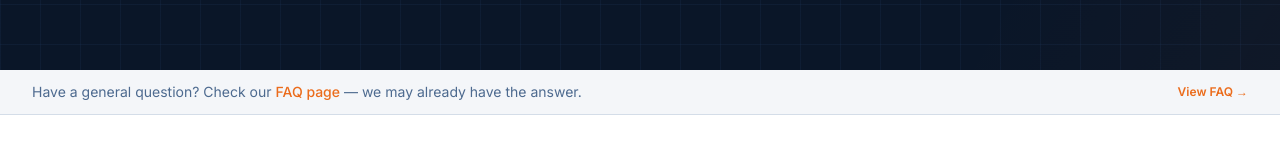
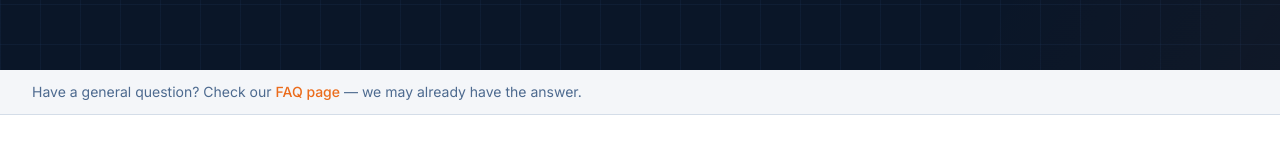
Before and after one commit to JasonBee99/MagidoUSA, a Next.js app: page /contact in a window 1280 px wide. Shown: the part 533-697 px from the top of the page. Built offline with nearby package versions, Linux system fonts and the light colour scheme.

Commit message:
Phase 24: contact page — remove redundant View FAQ button, text fills full width

```diff
--- a/src/app/contact/page.tsx
+++ b/src/app/contact/page.tsx
@@ -193,7 +193,7 @@
 
       {/* ─── FAQ Callout ─── */}
       <div className="border-b border-[var(--color-border)] bg-[var(--color-bg-secondary)]">
-        <div className="mx-auto flex max-w-7xl items-center justify-between gap-4 px-4 py-3 sm:px-6 lg:px-8">
+        <div className="mx-auto max-w-7xl px-4 py-3 sm:px-6 lg:px-8">
           <p className="text-sm text-[var(--color-text-secondary)]">
             Have a general question? Check our{' '}
             <Link href="/faq" className="font-medium text-magido-orange hover:underline">
@@ -201,12 +201,6 @@
             </Link>{' '}
             — we may already have the answer.
           </p>
-          <Link
-            href="/faq"
-            className="flex-shrink-0 text-xs font-semibold text-magido-orange transition-colors hover:text-magido-orange-dark"
-          >
-            View FAQ →
-          </Link>
         </div>
       </div>
 
```
